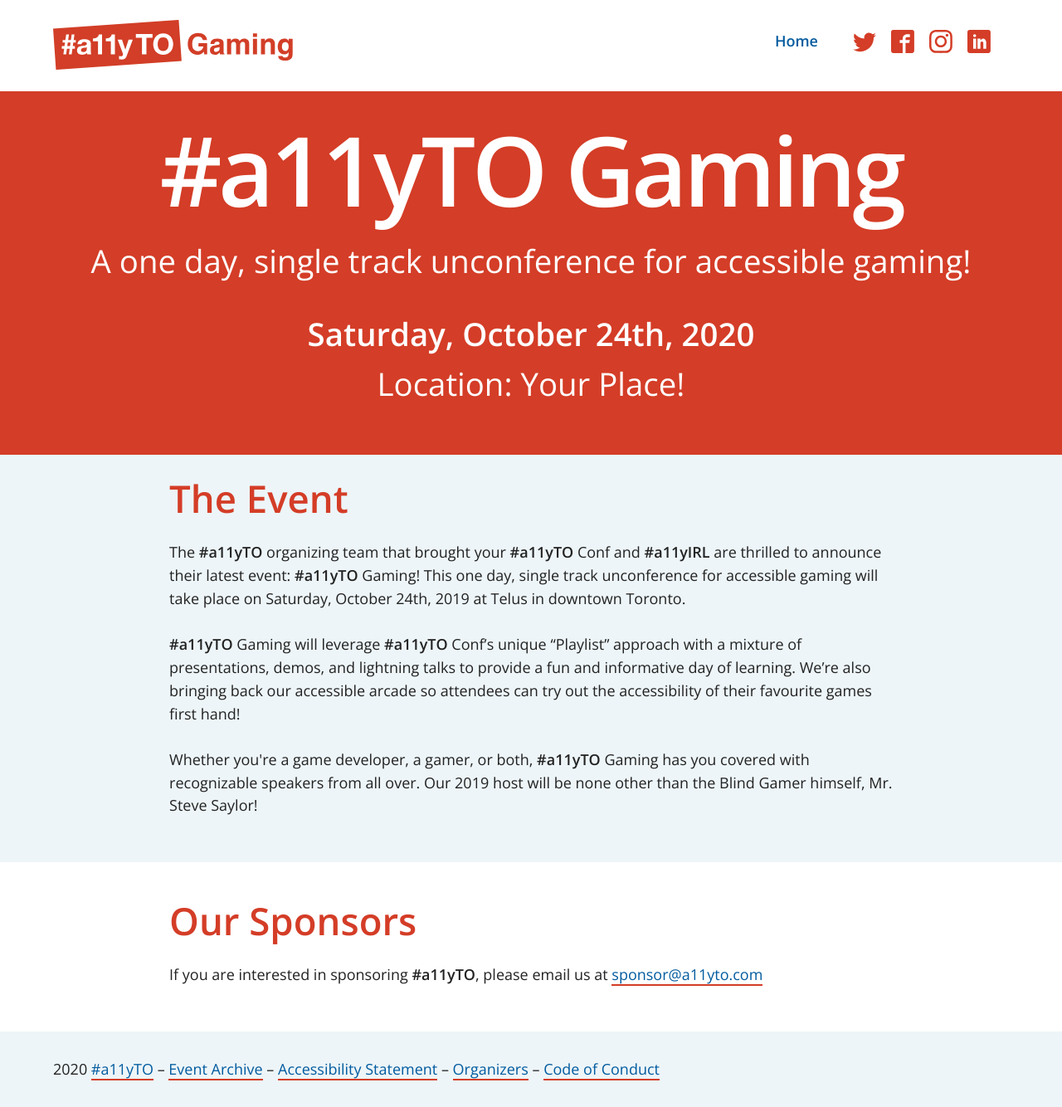
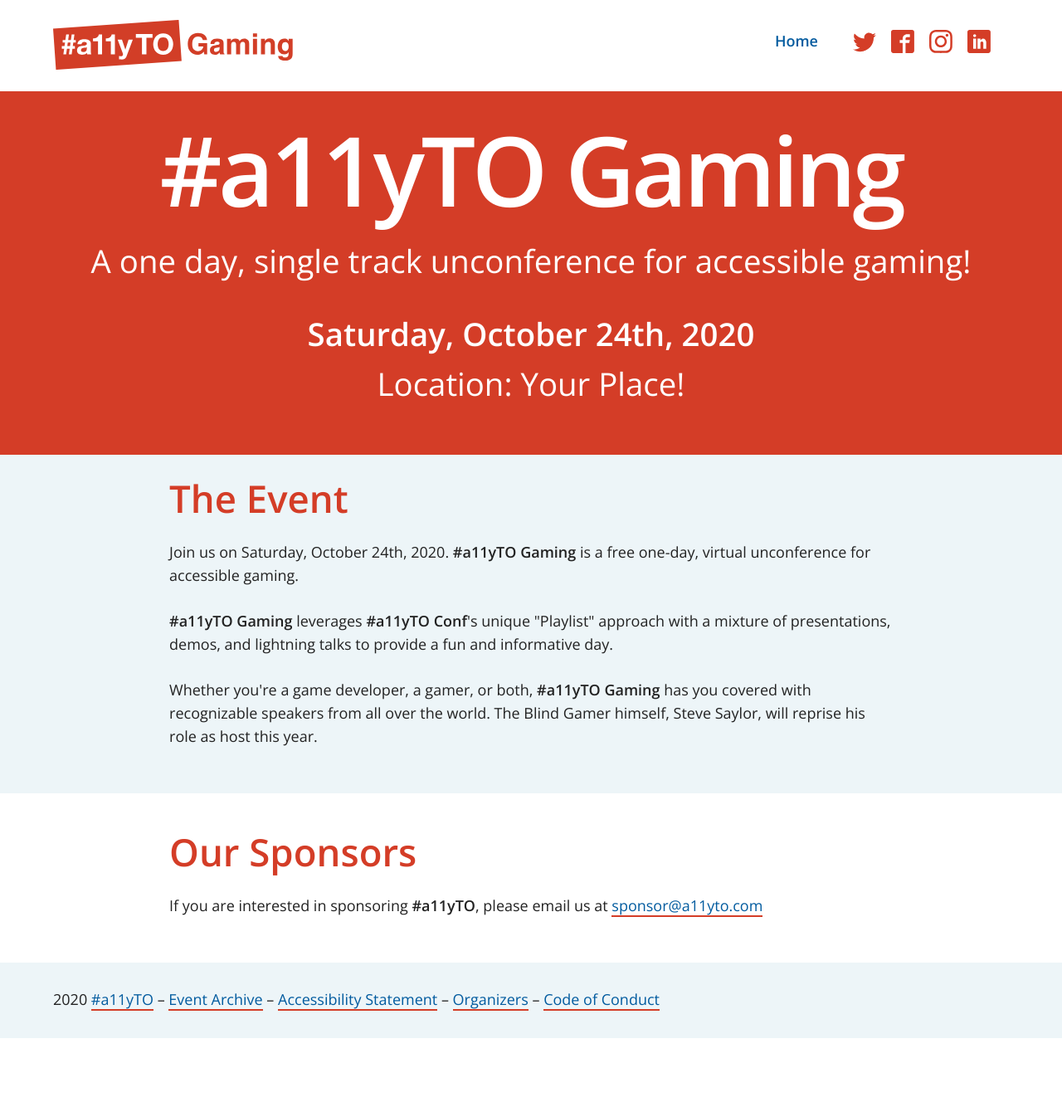
Before and after one commit to a11yTO/static-gaming-site, a Jekyll site: the page built from index.html, in a window 1280 px wide. Shown: the whole page at 83% size. Built offline with Jekyll 4.4.1, drawn with Linux system fonts in a browser that asks for light colours; after the commit the page ends 1251 px from its top, so only the background shows below that.

Commit message:
Update copy

```diff
--- a/index.html
+++ b/index.html
@@ -3,11 +3,11 @@
 # To modify the layout, see https://jekyllrb.com/docs/themes/#overriding-theme-defaults
 layout: home
 id: home
-description: This one day, single track unconference dedicated to accessible gaming will take place on Saturday, October 24th, 2020 at TELUS, downtown Toronto.
+description: This free one-day, virtual unconference for accessible gaming will take place on Saturday, October 24th, 2020.
 ---
 
-        <h2>The Event</h2>
+<h2>The Event</h2>
 
-        <p>The <strong>#a11yTO</strong> organizing team that brought your <strong>#a11yTO</strong> Conf and <strong>#a11yIRL</strong> are thrilled to announce their latest event: <strong>#a11yTO</strong> Gaming! This one day, single track unconference for accessible gaming will take place on Saturday, October 24th, 2019 at Telus in downtown Toronto.</p>
-        <p><strong>#a11yTO</strong> Gaming will leverage <strong>#a11yTO</strong> Conf’s unique “Playlist” approach with a mixture of presentations, demos, and lightning talks to provide a fun and informative day of learning. We’re also bringing back our accessible arcade so attendees can try out the accessibility of their favourite games first hand!</p>
-        <p>Whether you're a game developer, a gamer, or both, <strong>#a11yTO</strong> Gaming has you covered with recognizable speakers from all over. Our 2019 host will be none other than the Blind Gamer himself, Mr. Steve Saylor!</p>
+<p>Join us on Saturday, October 24th, 2020. <strong>#a11yTO Gaming</strong> is a free one-day, virtual unconference for accessible gaming.</p>
+<p><strong>#a11yTO Gaming</strong> leverages <strong>#a11yTO Conf</strong>'s unique "Playlist" approach with a mixture of presentations, demos, and lightning talks to provide a fun and informative day.</p>
+<p>Whether you're a game developer, a gamer, or both, <strong>#a11yTO Gaming</strong> has you covered with recognizable speakers from all over the world. The Blind Gamer himself, Steve Saylor, will reprise his role as host this year.</p>
```
